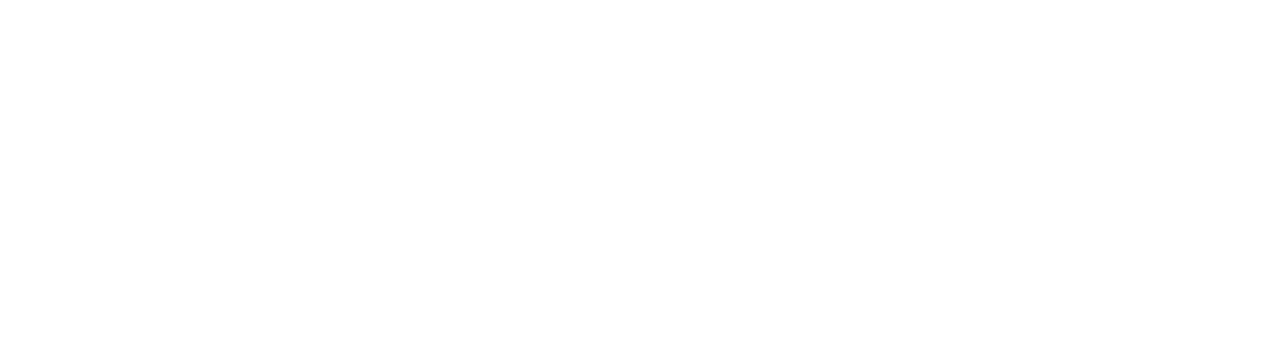
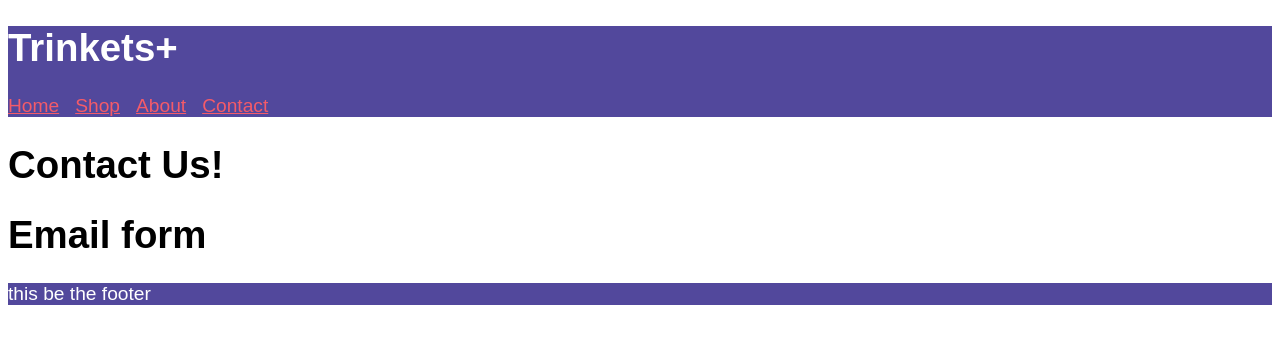
Before and after one commit to alexanderkokona/trinkets-plus-site, a plain HTML site: page contact/index.html in a window 1280 px wide. Drawn offline with Linux system fonts and the light colour scheme; a web font is replaced by a local one.

Commit message:
added pages and fixed menu script

```diff
--- a/about/index.html
+++ b/about/index.html
@@ -0,0 +1,36 @@
+<!DOCTYPE html>
+<html lang="en">
+<head>
+    <meta charset="UTF-8">
+    <meta name="viewport" content="width=device-width, initial-scale=1.0">
+    <meta name="description" content="A dynamic website to fascilitate my business needs">
+    <meta name="author" content="Alexander Kokona">
+    <title>Trinkets+</title>
+    <link rel="stylesheet" href="style.css">
+    <script src="products-script.js" defer></script>
+    <script src="menu-script.js" defer></script>
+    <link rel="icon" href="trinkets-white-logo.png" type="image/png" />
+
+</head>
+<body>
+    <header>
+        <h1 class="main-title">Trinkets+</h1>
+        <button class="menu-button">☰</button>
+        <nav class="menu" id="menu"></nav>
+    </header>
+
+    <main>
+        <div class="title">
+            <h1>About Us</h1>
+        </div>
+
+
+        <div class="content">
+            <h1>content</h1>
+        </div>
+
+    <footer class="foot">
+        <p class="toes">this be the footer</p>
+    </footer>
+</body>
+</html>
--- a/contact/index.html
+++ b/contact/index.html
@@ -0,0 +1,36 @@
+<!DOCTYPE html>
+<html lang="en">
+<head>
+    <meta charset="UTF-8">
+    <meta name="viewport" content="width=device-width, initial-scale=1.0">
+    <meta name="description" content="A dynamic website to fascilitate my business needs">
+    <meta name="author" content="Alexander Kokona">
+    <title>Trinkets+</title>
+    <link rel="stylesheet" href="style.css">
+    <script src="products-script.js" defer></script>
+    <script src="menu-script.js" defer></script>
+    <link rel="icon" href="trinkets-white-logo.png" type="image/png" />
+
+</head>
+<body>
+    <header>
+        <h1 class="main-title">Trinkets+</h1>
+        <button class="menu-button">☰</button>
+        <nav class="menu" id="menu"></nav>
+    </header>
+
+    <main>
+        <div class="title">
+            <h1>Contact Us!</h1>
+        </div>
+
+
+        <div class="content">
+            <h1>Email form</h1>
+        </div>
+
+    <footer class="foot">
+        <p class="toes">this be the footer</p>
+    </footer>
+</body>
+</html>
--- a/contact/menu-script.js
+++ b/contact/menu-script.js
@@ -1,10 +1,10 @@
 document.addEventListener("DOMContentLoaded", () => {
     // Optional: dynamically build menu
     const navLinks = [
-        { text: "Home", href: "#" },
-        { text: "Shop", href: "#" },
-        { text: "About", href: "#" },
-        { text: "Contact", href: "#" }
+        { text: "Home", href: "home/index.html" },
+        { text: "Shop", href: "shop/index.html" },
+        { text: "About", href: "about/index.html" },
+        { text: "Contact", href: "contact/index.html" }
     ];
 
     const menuContainer = document.getElementById("menu");
```
Also changed, not shown: about/menu-script.js (+4 -4 lines), home/index.html (+2 -0 lines), home/menu-script.js (+4 -4 lines), store/index.html (+2 -0 lines), store/menu-script.js (+4 -4 lines).
